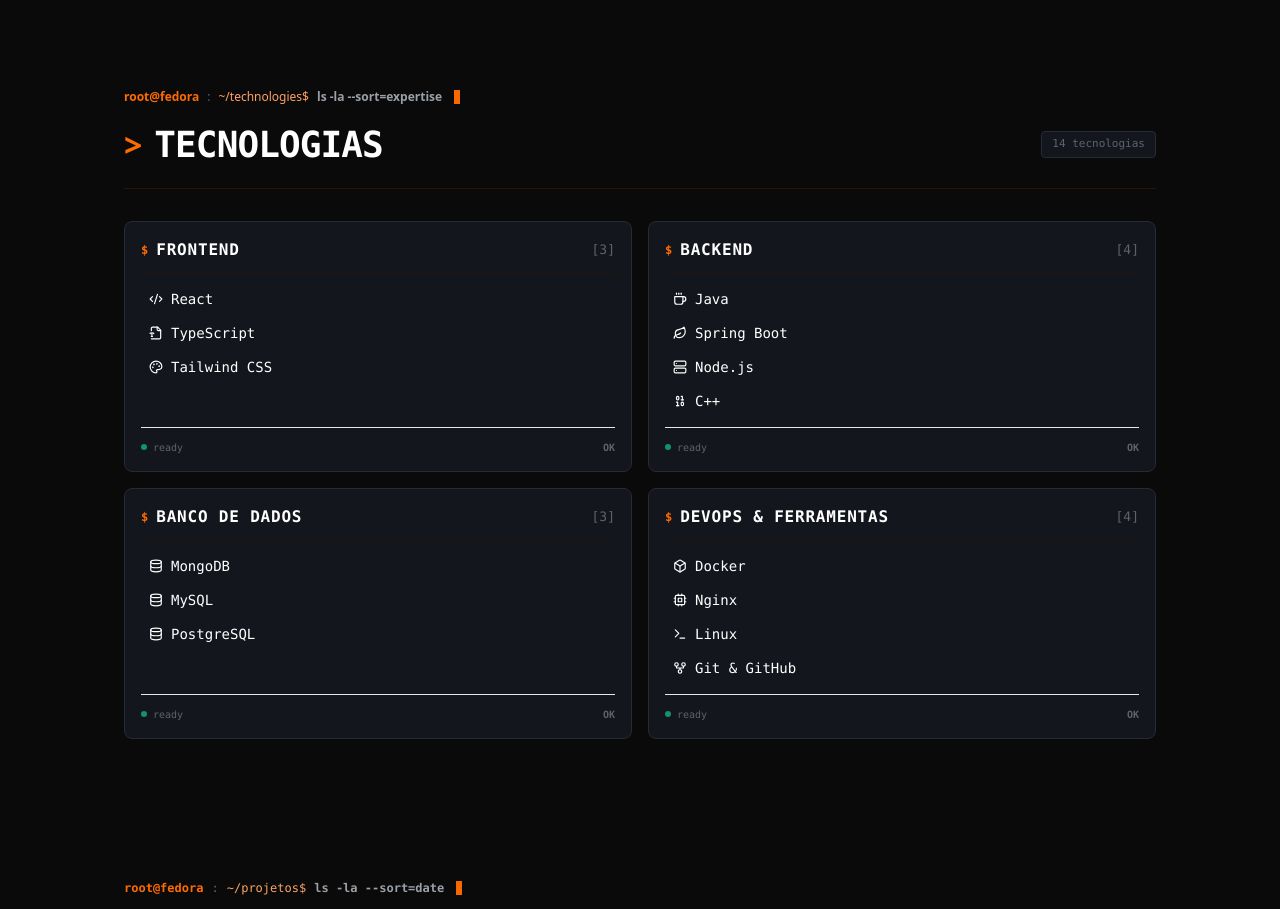
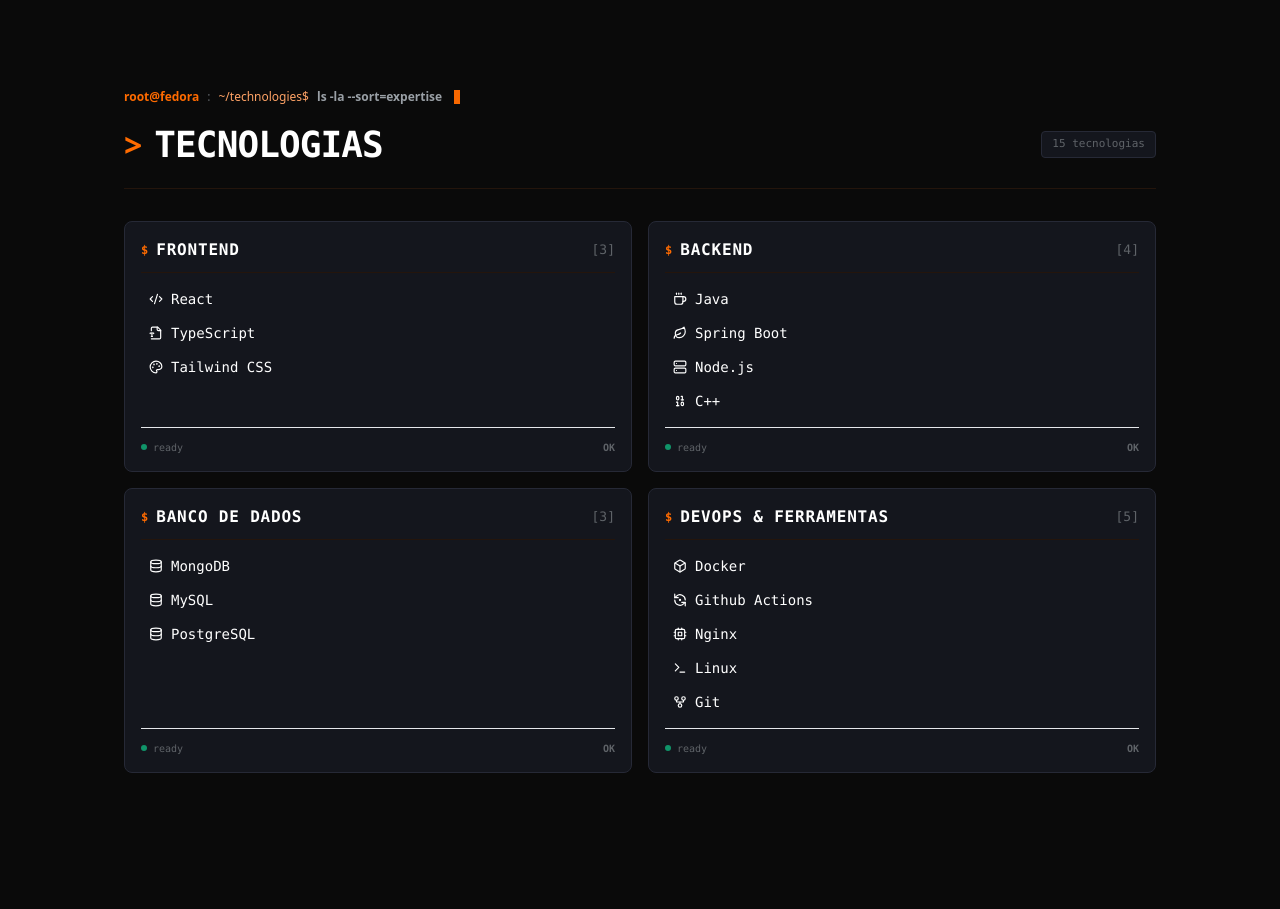
Before and after one commit to murilofsouzaa/mubadev, a React (Vite) app: page / in a window 1280 px wide. Shown: the part 500-1409 px from the top of the page. Built offline with nearby package versions, Linux system fonts and the light colour scheme.

Commit message:
feat(skills): adding Github Actions as a skill

```diff
--- a/src/data/skills.ts
+++ b/src/data/skills.ts
@@ -42,9 +42,10 @@
     category: 'DevOps & Ferramentas',
     items: [
       { name: 'Docker', icon: 'Box'},
+      { name: 'Github Actions', icon: 'RefreshCcwDot'},
       { name: 'Nginx', icon: 'Cpu'},
       { name: 'Linux', icon: 'Terminal'},
-      { name: 'Git & GitHub', icon: 'GitFork'},
+      { name: 'Git', icon: 'GitFork'},
     ],
   },
 ];
```
